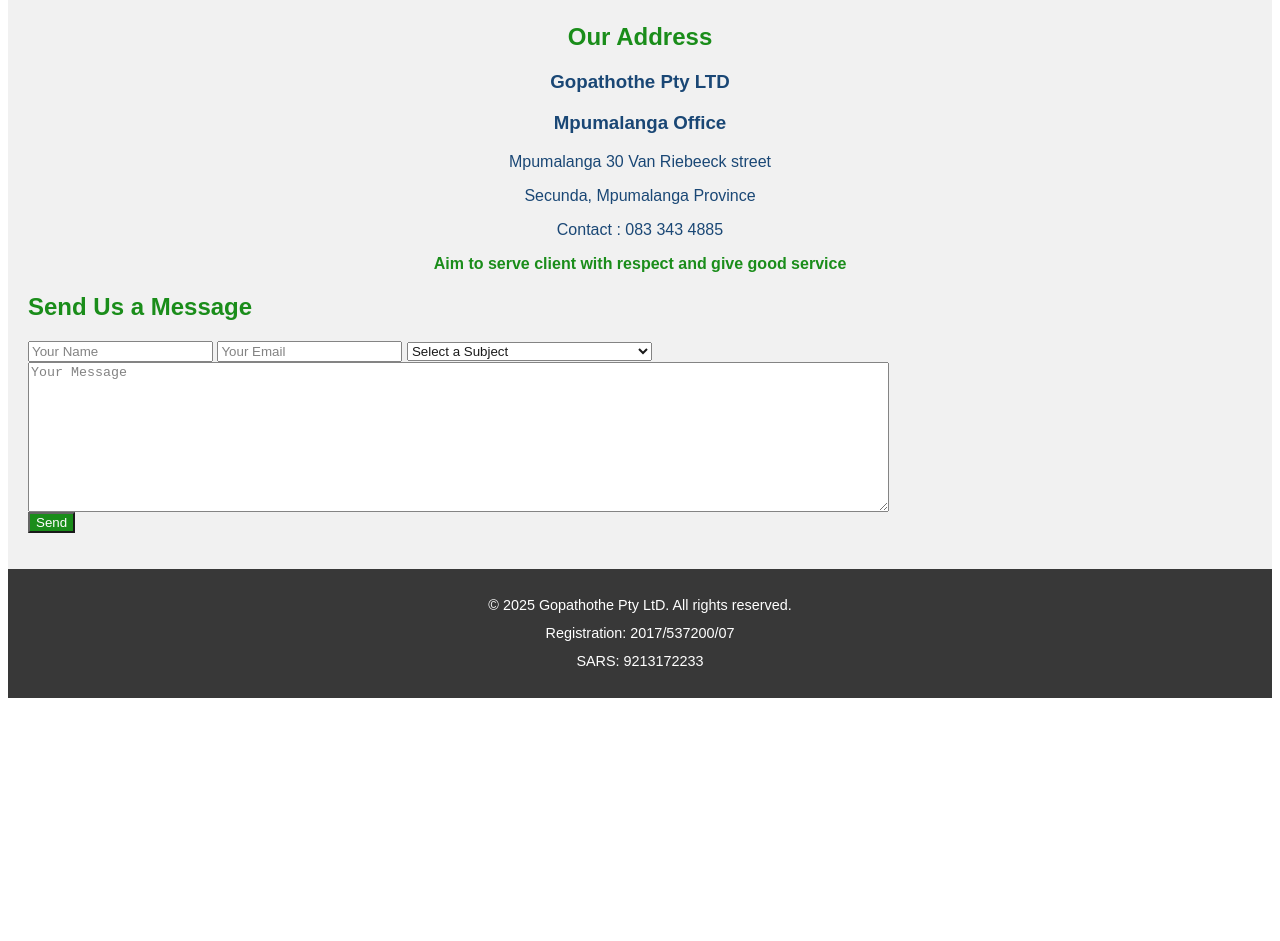
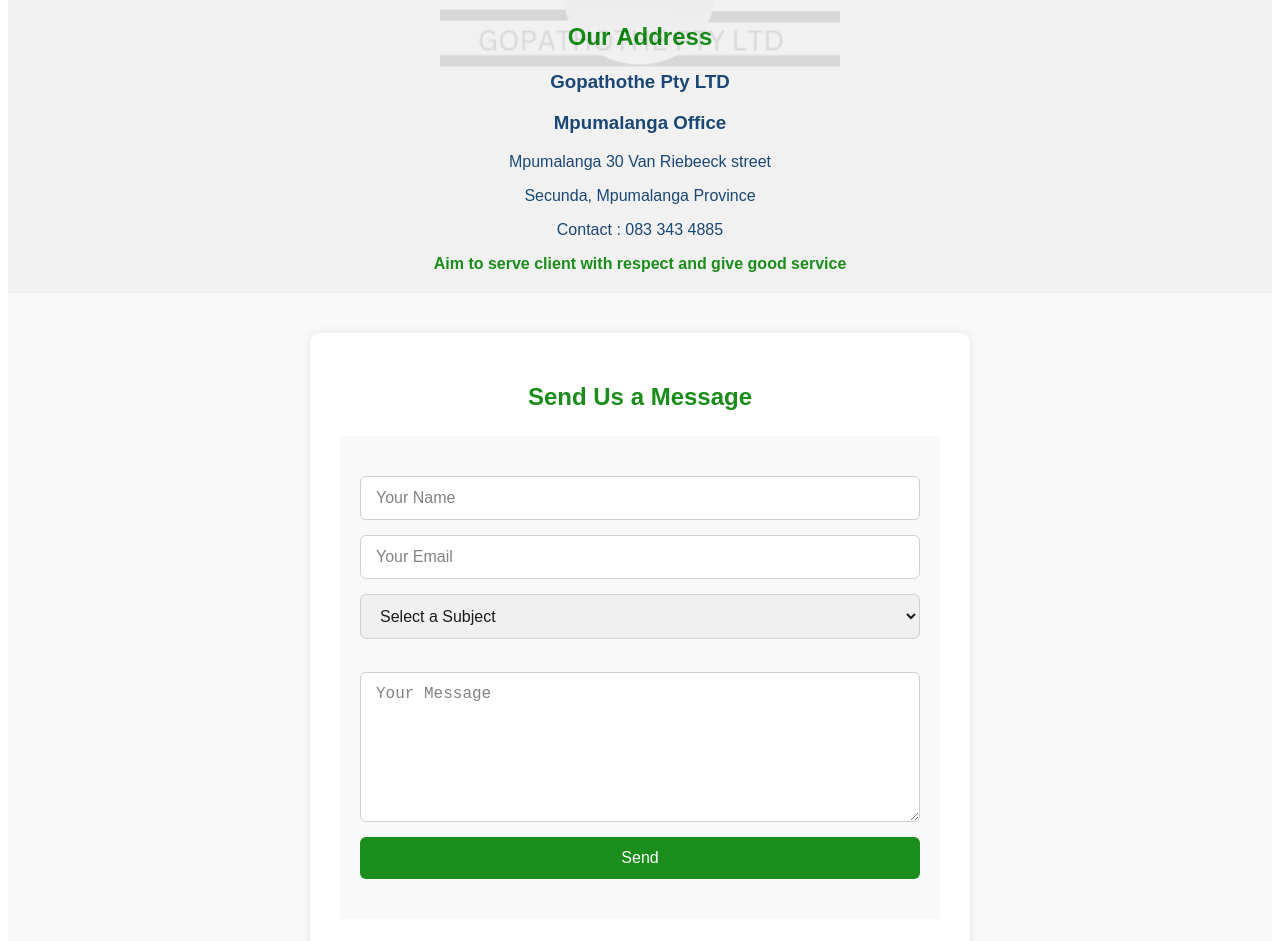
Before and after one commit to RaskoProggramer/gopathothe.io, a plain HTML site: page index.html in a window 1280 px wide. Shown: the part 1159-2100 px from the top of the page. Before the commit the page ends 1865 px from the top, so only its background shows below. Drawn offline with nearby package versions, Linux system fonts and the light colour scheme.

Commit message:
Add files via upload
contact form adjustment

```diff
--- a/index.html
+++ b/index.html
@@ -20,7 +20,7 @@
     <section id="about">
         <div class="about-logo"><img src="image/GOPATHOTHE PTY LTD.png" alt="Company Logo" ></div>
         <h1>About Our Organization</h1>
-        <p>The company was established in 2017 at Mpumalanga Province in Secunda.
+        <p>The company was established in 2017 at Mpumalanga Province in Secunda.</p>
         <p>This company is owned by black South African female.</p>
         <h2>Mission Statement</h2>
         <p>To render best services to our clients.</p>
@@ -69,6 +69,8 @@
         </div>
         <div class="showcase">Aim to serve client with respect and give good service
         </div>
+    </section>
+    <section id="contact-form">
         <div class="contactForm">
             <h2 style="color:#008000;">Send Us a Message</h2>
             <form id="contact-form">
@@ -87,14 +89,12 @@
                     <option value="Occupational Health & Safety Service">Occupational Health & Safety Service</option>
                     <option value="Safety files">Safety files</option>
                     <option value="Commercial Projects">Commercial Projects</option>
-
-                </select>
+                </select><br>
                 <textarea id="message" placeholder="Your Message" required></textarea>
                 <button type="submit" id="submit" style="background-color:#008000; color:white;">Send</button>
             </form>
         </div>
     </section>
-
     <footer>
         <p>&copy; 2025 Gopathothe Pty LtD. All rights reserved.</p>
         <p>Registration: 2017/537200/07</p>
--- a/styles.css
+++ b/styles.css
@@ -14,7 +14,7 @@
 .grid {
     overflow: hidden;
     white-space: nowrap;
-    position: relative;
+    /* position: relative; */
     width: 100%;
     background-color: #f0f0f0;
     padding: 20px 0;
@@ -80,6 +80,11 @@
     align-items: center;
     padding: 20px;
     background-color: #f0f0f0;
+
+}
+
+.contactForm{
+    text-align: center;
 }
 
 .address, .contact-form {
@@ -96,6 +101,66 @@
     font-weight: bold;
     color: #008000;
 }
+
+#contact-form {
+    display: flex;
+    justify-content: center;
+    padding: 40px 20px;
+    background-color: #f9f9f9;
+}
+
+.contactForm {
+    width: 100%;
+    max-width: 600px;
+    background: white;
+    padding: 30px;
+    box-shadow: 0 0 10px rgba(0,0,0,0.1);
+    border-radius: 10px;
+}
+
+.contactForm h2 {
+    text-align: center;
+    color: #008000;
+    margin-bottom: 25px;
+}
+
+.contactForm form {
+    display: flex;
+    flex-direction: column;
+}
+
+.contactForm input,
+.contactForm select,
+.contactForm textarea {
+    padding: 12px 15px;
+    margin-bottom: 15px;
+    border: 1px solid #ccc;
+    border-radius: 6px;
+    font-size: 16px;
+    width: 100%;
+    box-sizing: border-box;
+}
+
+.contactForm textarea {
+    min-height: 120px;
+    resize: vertical;
+}
+
+#submit {
+    background-color: #008000;
+    color: white;
+    padding: 12px;
+    border: none;
+    border-radius: 6px;
+    font-size: 16px;
+    cursor: pointer;
+    transition: background-color 0.3s ease;
+}
+
+#submit:hover {
+    background-color: #006400;
+}
+
 
 header {
     display: flex;
@@ -115,15 +180,6 @@
     justify-content: space-around;
 }
 
-nav ul {
-    display: flex;
-    list-style: none;
-    padding: 0;
-    margin: 0;
-    width: 100%;
-    justify-content: space-around;
-}
-
 nav ul li {
     display: inline;
 }
@@ -131,6 +187,11 @@
 nav ul li a {
     color: white;
     text-decoration: none;
+    font-weight: bold;
+    padding: 5px;
+}
+
+.logo{
     font-weight: bold;
 }
 
@@ -143,7 +204,7 @@
 
 textarea {
     height: 150px;
-    width: 100%;
+    width: 50%;
 }
 
 #about {
```
